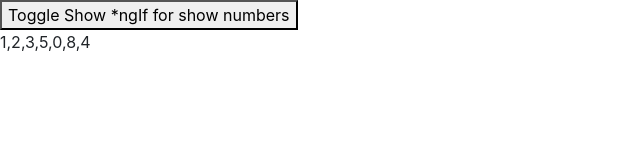
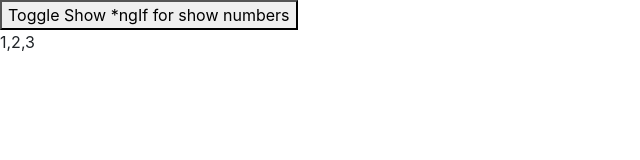
Before and after one commit to lc7729/angular100-demos, an Angular app: page / in a window 1280 px wide. Shown: the top 160 px of the page, without its empty margins (0-640 px from the left). Built offline with nearby package versions, Linux system fonts and the light colour scheme.

Commit message:
mutate and replace

```diff
--- a/src/app/show-numbers.component.ts
+++ b/src/app/show-numbers.component.ts
@@ -3,11 +3,8 @@ import { Component, OnInit } from "@angular/core";
 @Component({
   selector: "app-show-numbers",
   template: `
-    <p>
-      {{ numbers }}
-    </p>
-  `,
-  styles: []
+    <p>{{ numbers }}</p>
+  `
 })
 export class ShowNumbersComponent implements OnInit {
   numbers: number[];
@@ -16,7 +13,11 @@ export class ShowNumbersComponent implements OnInit {
     this.numbers = [1, 2, 3];
 
     const timerId = setInterval(() => {
-      this.numbers = [...this.numbers, Math.floor(Math.random() * 10)];
+      //UPDATES SCREEN
+      // this.numbers = [...this.numbers, Math.floor(Math.random() * 10)];
+
+      //DOES NOT UPDATE SCREEN
+      this.numbers.push(Math.floor(Math.random() * 10));
 
       console.log(this.numbers);
     }, 1000);
```
